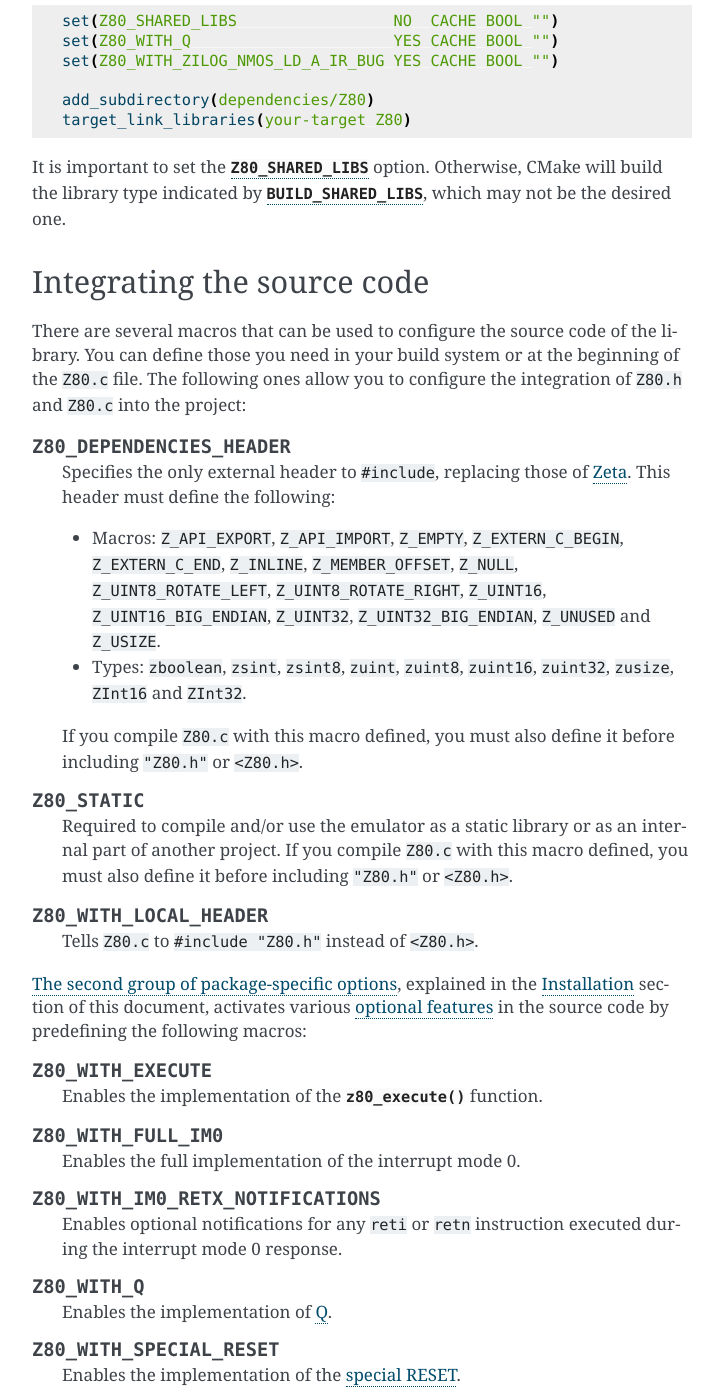
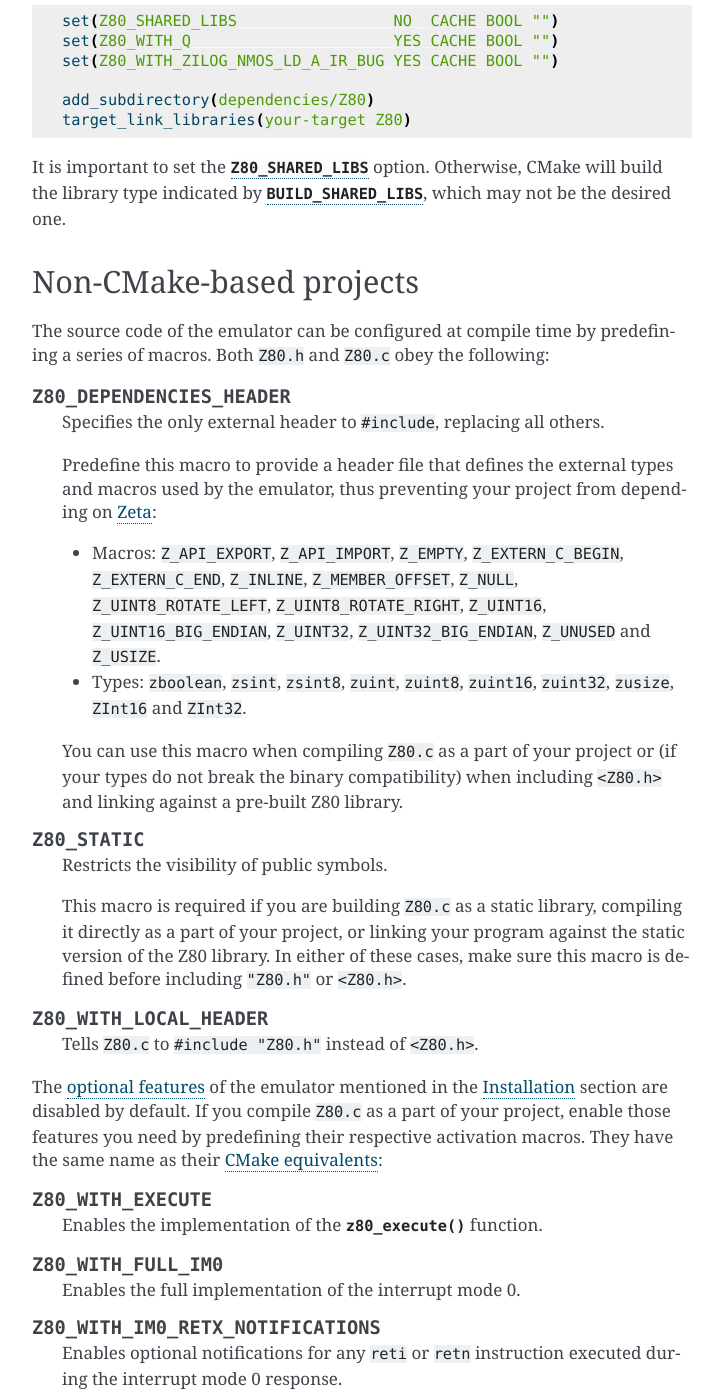
Before and after one commit to redcode/Z80, a Sphinx documentation site: the page built from documentation/Integration.rst, in a window 1280 px wide and 1400 px high, scrolled down 947 px. Shown: the whole window, without its empty margins (388-1111 px from the left). Built offline with Sphinx 7.4.7, drawn with Linux system fonts in a browser that asks for light colours; some of the changed text lies outside the part shown.

Commit message:
Documentation: Integration.

```diff
--- a/documentation/Integration.rst
+++ b/documentation/Integration.rst
@@ -45,30 +45,34 @@
 
 It is important to set the :option:`Z80_SHARED_LIBS<-DZ80_SHARED_LIBS>` option. Otherwise, CMake will build the library type indicated by |BUILD_SHARED_LIBS|_, which may not be the desired one.
 
-Integrating the source code
-===========================
+Non-CMake-based projects
+========================
 
-There are several macros that can be used to configure the source code of the library. You can define those you need in your build system or at the beginning of the :file:`Z80.c` file. The following ones allow you to configure the integration of :file:`Z80.h` and :file:`Z80.c` into the project:
+The source code of the emulator can be configured at compile time by predefining a series of macros. Both :file:`Z80.h` and :file:`Z80.c` obey the following:
 
 .. c:macro:: Z80_DEPENDENCIES_HEADER
 
-   Specifies the only external header to ``#include``, replacing those of `Zeta <https://github.com/redcode/Zeta>`__. This header must define the following:
+   Specifies the only external header to ``#include``, replacing all others.
+
+   Predefine this macro to provide a header file that defines the external types and macros used by the emulator, thus preventing your project from depending on `Zeta <https://zeta.st>`_:
 
    * Macros: ``Z_API_EXPORT``, ``Z_API_IMPORT``, ``Z_EMPTY``, ``Z_EXTERN_C_BEGIN``, ``Z_EXTERN_C_END``, ``Z_INLINE``, ``Z_MEMBER_OFFSET``, ``Z_NULL``, ``Z_UINT8_ROTATE_LEFT``, ``Z_UINT8_ROTATE_RIGHT``, ``Z_UINT16``, ``Z_UINT16_BIG_ENDIAN``, ``Z_UINT32``, ``Z_UINT32_BIG_ENDIAN``, ``Z_UNUSED`` and ``Z_USIZE``.
 
    * Types: ``zboolean``, ``zsint``, ``zsint8``, ``zuint``, ``zuint8``, ``zuint16``, ``zuint32``, ``zusize``, ``ZInt16`` and ``ZInt32``.
 
-   If you compile :file:`Z80.c` with this macro defined, you must also define it before including ``"Z80.h"`` or ``<Z80.h>``.
+   You can use this macro when compiling :file:`Z80.c` as a part of your project or (if your types do not break the binary compatibility) when including ``<Z80.h>`` and linking against a pre-built Z80 library.
 
 .. c:macro:: Z80_STATIC
 
-   Required to compile and/or use the emulator as a static library or as an internal part of another project. If you compile :file:`Z80.c` with this macro defined, you must also define it before including ``"Z80.h"`` or ``<Z80.h>``.
+   Restricts the visibility of public symbols.
+
+   This macro is required if you are building :file:`Z80.c` as a static library, compiling it directly as a part of your project, or linking your program against the static version of the Z80 library. In either of these cases, make sure this macro is defined before including ``"Z80.h"`` or ``<Z80.h>``.
 
 .. c:macro:: Z80_WITH_LOCAL_HEADER
 
    Tells :file:`Z80.c` to ``#include "Z80.h"`` instead of ``<Z80.h>``.
 
-:ref:`The second group of package-specific options <cmake_source_code_options>`, explained in the :doc:`Installation` section of this document, activates various :ref:`optional features <Introduction:Optional features>` in the source code by predefining the following macros:
+The :ref:`optional features <Introduction:Optional features>` of the emulator mentioned in the :doc:`Installation` section are disabled by default. If you compile :file:`Z80.c` as a part of your project, enable those features you need by predefining their respective activation macros. They have the same name as their :ref:`CMake equivalents <cmake_source_code_options>`:
 
 .. c:macro:: Z80_WITH_EXECUTE
 
@@ -98,4 +102,4 @@
 
    Enables the implementation of the bug affecting the Zilog Z80 NMOS, which causes the P/V flag to be reset when a maskable interrupt is accepted during the execution of the ``ld a,{i|r}`` instructions.
 
-Except for :c:macro:`Z80_DEPENDENCIES_HEADER`, the above macros do not need to be defined as any value; the source code only checks whether they are defined.
+Except for :c:macro:`Z80_DEPENDENCIES_HEADER`, the above macros can be empty; the source code only checks whether they are defined.
```
Also changed, not shown: other parts of documentation/Integration.rst (+1 -1 lines), README.md (+11 -9 lines), 1 other file.
